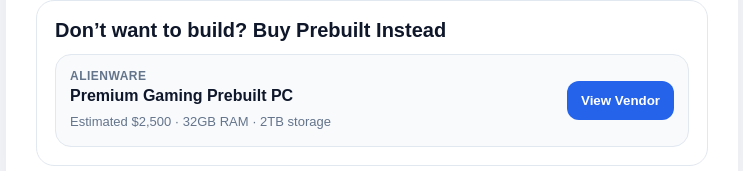
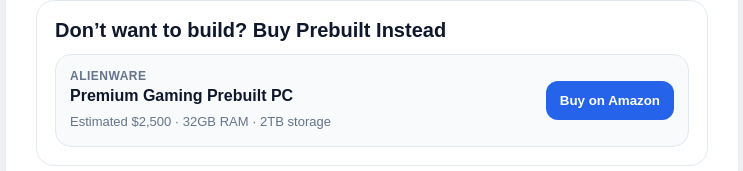
Before and after one commit to IwandyOvO/pc-builder, a React (Vite) app: page / in a window 1280 px wide. Shown: the part 2250-2421 px from the top of the page, without its empty margins (494-1237 px from the left). Built offline with nearby package versions, Linux system fonts and the light colour scheme.

Commit message:
change prebuilt button to amazon

```diff
--- a/src/App.jsx
+++ b/src/App.jsx
@@ -473,14 +473,12 @@ export default function App() {
                       </div>
                       <button
   			style={styles.prebuiltButton}
- 			onClick={() => {
-   			 if (prebuiltRecommendation.vendorUrl) {
-      			   window.open(prebuiltRecommendation.vendorUrl, "_blank");
-    			 }
-                       }}
-                      >
-                       View Vendor
-                     </button>
+			onClick={() =>
+    				openAmazonSearch(`${prebuiltRecommendation.brand} ${prebuiltRecommendation.name}`)
+  				}
+			>
+  			Buy on Amazon
+			</button>
                     </div>
                   </div>
                 )}
```
